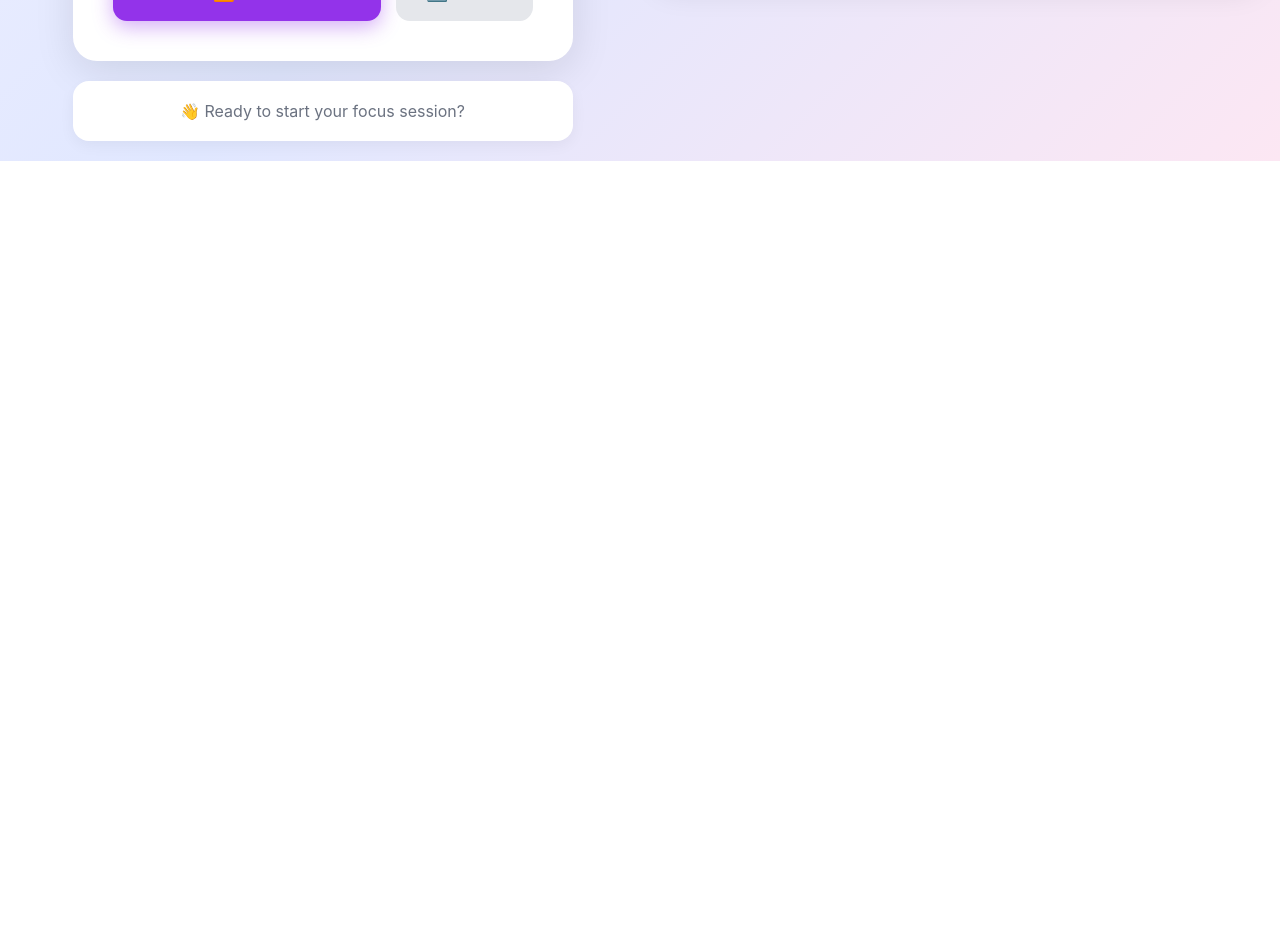
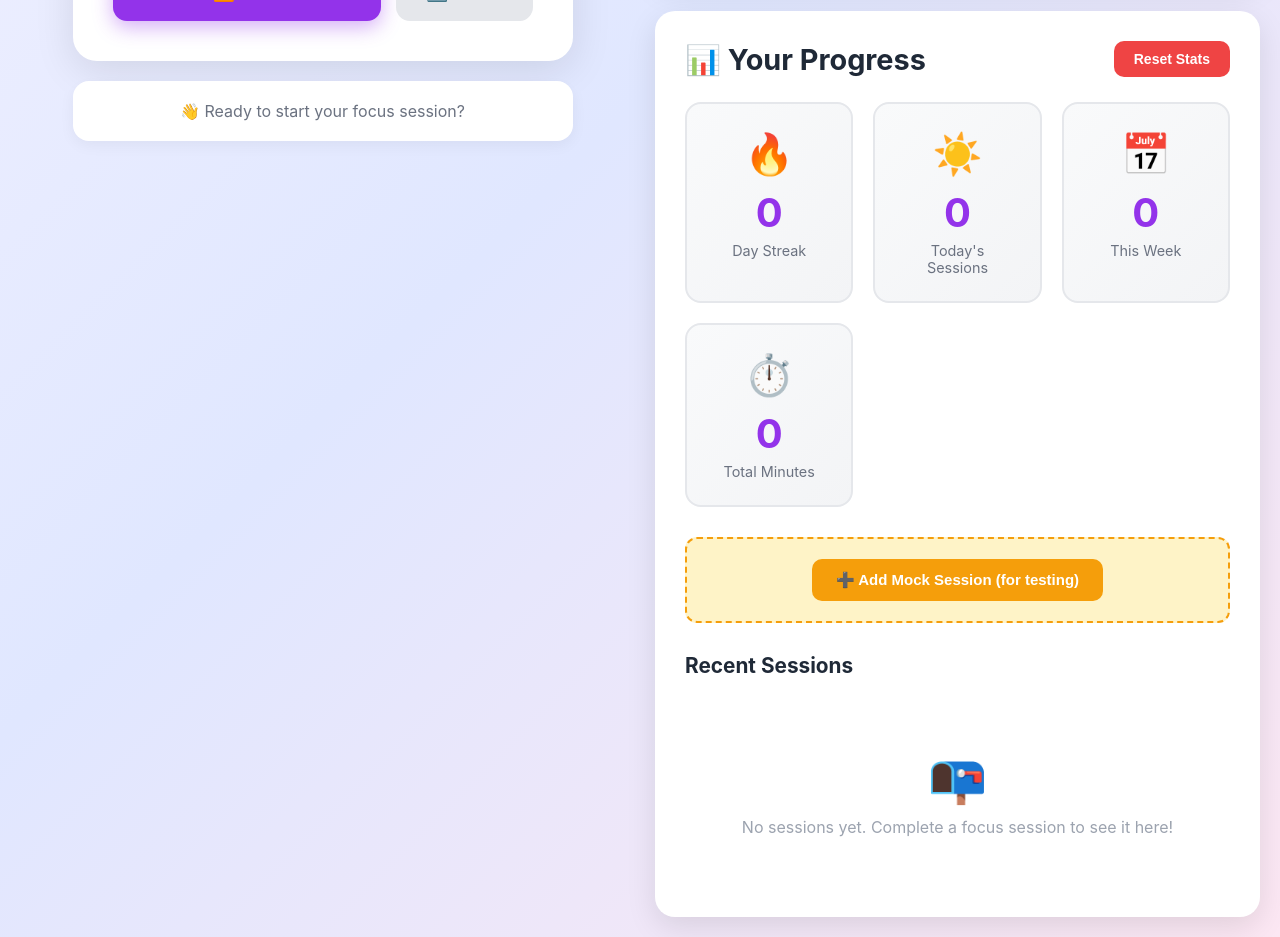
Before and after one commit to RariSparklyy/adhd_focus, a React (Create React App) app: page / in a window 1280 px wide. Shown: the part 740-1677 px from the top of the page. Before the commit the page ends 901 px from the top, so only its background shows below. Built offline with nearby package versions, Linux system fonts and the light colour scheme.

Commit message:
progress tracker

```diff
--- a/src/App.js
+++ b/src/App.js
@@ -1,6 +1,7 @@
 import './App.css';
 import Timer from './components/Timer/Timer';
 import TaskList from './components/TaskList/TaskList';
+import Progress from './components/Progress/Progress';
 
 function App() {
   return (
@@ -18,6 +19,7 @@ function App() {
 
           <div className="tasklist-column">
             <TaskList />
+            <Progress />
           </div>
         </main>
       </div>
--- /dev/null
+++ b/src/components/Progress/Progress.css
@@ -0,0 +1,180 @@
+.progress-container {
+  background: white;
+  border-radius: 20px;
+  padding: 30px;
+  box-shadow: 0 10px 30px rgba(0, 0, 0, 0.1);
+  margin-top: 30px;
+}
+
+/* Header */
+.progress-header {
+  display: flex;
+  justify-content: space-between;
+  align-items: center;
+  margin-bottom: 25px;
+}
+
+.progress-header h2 {
+  font-size: 1.8rem;
+  color: #1f2937;
+}
+
+.reset-stats-btn {
+  padding: 10px 20px;
+  background: #ef4444;
+  color: white;
+  border-radius: 10px;
+  font-size: 14px;
+}
+
+.reset-stats-btn:hover {
+  background: #dc2626;
+}
+
+/* Stats Grid */
+.stats-grid {
+  display: grid;
+  grid-template-columns: repeat(auto-fit, minmax(140px, 1fr));
+  gap: 20px;
+  margin-bottom: 30px;
+}
+
+.stat-card {
+  background: linear-gradient(135deg, #f9fafb 0%, #f3f4f6 100%);
+  border: 2px solid #e5e7eb;
+  border-radius: 16px;
+  padding: 25px;
+  text-align: center;
+  transition: all 0.2s;
+}
+
+.stat-card:hover {
+  transform: translateY(-5px);
+  box-shadow: 0 8px 20px rgba(0, 0, 0, 0.1);
+  border-color: #9333ea;
+}
+
+.stat-icon {
+  font-size: 2.5rem;
+  margin-bottom: 10px;
+}
+
+.stat-value {
+  font-size: 2.5rem;
+  font-weight: 700;
+  color: #9333ea;
+  margin-bottom: 5px;
+}
+
+.stat-label {
+  font-size: 0.9rem;
+  color: #6b7280;
+}
+
+/* Test Section */
+.test-section {
+  text-align: center;
+  margin-bottom: 30px;
+  padding: 20px;
+  background: #fef3c7;
+  border-radius: 12px;
+  border: 2px dashed #f59e0b;
+}
+
+.mock-session-btn {
+  padding: 12px 24px;
+  background: #f59e0b;
+  color: white;
+  border-radius: 10px;
+  font-size: 15px;
+}
+
+.mock-session-btn:hover {
+  background: #d97706;
+}
+
+/* Session History */
+.session-history h3 {
+  font-size: 1.3rem;
+  color: #1f2937;
+  margin-bottom: 20px;
+}
+
+.empty-history {
+  text-align: center;
+  padding: 50px 20px;
+  color: #9ca3af;
+}
+
+.empty-history p:first-child {
+  font-size: 3rem;
+  margin-bottom: 10px;
+}
+
+.history-list {
+  display: flex;
+  flex-direction: column;
+  gap: 12px;
+}
+
+.history-item {
+  display: flex;
+  align-items: center;
+  gap: 15px;
+  padding: 18px;
+  background: #f9fafb;
+  border: 2px solid #e5e7eb;
+  border-radius: 12px;
+  transition: all 0.2s;
+}
+
+.history-item:hover {
+  border-color: #d1d5db;
+  box-shadow: 0 2px 8px rgba(0, 0, 0, 0.05);
+}
+
+.history-icon {
+  font-size: 2rem;
+}
+
+.history-content {
+  flex: 1;
+}
+
+.history-title {
+  font-size: 1.05rem;
+  font-weight: 600;
+  color: #1f2937;
+  margin-bottom: 4px;
+}
+
+.history-meta {
+  font-size: 0.9rem;
+  color: #9ca3af;
+}
+
+.history-badge {
+  width: 32px;
+  height: 32px;
+  background: #10b981;
+  color: white;
+  border-radius: 50%;
+  display: flex;
+  align-items: center;
+  justify-content: center;
+  font-weight: 700;
+  font-size: 1.1rem;
+}
+
+/* Responsive */
+@media (max-width: 768px) {
+  .stats-grid {
+    grid-template-columns: repeat(2, 1fr);
+  }
+
+  .progress-header {
+    flex-direction: column;
+    gap: 15px;
+    align-items: flex-start;
+  }
+}
--- /dev/null
+++ b/src/components/Progress/Progress.jsx
@@ -0,0 +1,146 @@
+import { useState, useEffect } from 'react';
+import './Progress.css';
+
+function Progress() {
+  const [stats, setStats] = useState({
+    todaySessions: 0,
+    weekSessions: 0,
+    totalMinutes: 0,
+    currentStreak: 0
+  });
+
+  const [sessionHistory, setSessionHistory] = useState([]);
+
+  // Load stats from localStorage on mount
+  useEffect(() => {
+    const savedStats = localStorage.getItem('adhd-timer-stats');
+    if (savedStats) {
+      setStats(JSON.parse(savedStats));
+    }
+
+    const savedHistory = localStorage.getItem('adhd-timer-history');
+    if (savedHistory) {
+      setSessionHistory(JSON.parse(savedHistory));
+    }
+  }, []);
+
+  // Mock function to simulate completing a session
+  // (We'll connect this to the Timer later)
+  const mockAddSession = () => {
+    const newSession = {
+      id: Date.now(),
+      type: 'focus',
+      duration: 25,
+      completedAt: new Date().toLocaleString(),
+      date: new Date().toLocaleDateString()
+    };
+
+    const newHistory = [newSession, ...sessionHistory].slice(0, 10); // Keep last 10
+    setSessionHistory(newHistory);
+    localStorage.setItem('adhd-timer-history', JSON.stringify(newHistory));
+
+    const newStats = {
+      ...stats,
+      todaySessions: stats.todaySessions + 1,
+      weekSessions: stats.weekSessions + 1,
+      totalMinutes: stats.totalMinutes + 25,
+      currentStreak: stats.currentStreak + 1
+    };
+    setStats(newStats);
+    localStorage.setItem('adhd-timer-stats', JSON.stringify(newStats));
+  };
+
+  const resetStats = () => {
+    if (window.confirm('Are you sure you want to reset all stats?')) {
+      const emptyStats = {
+        todaySessions: 0,
+        weekSessions: 0,
+        totalMinutes: 0,
+        currentStreak: 0
+      };
+      setStats(emptyStats);
+      setSessionHistory([]);
+      localStorage.setItem('adhd-timer-stats', JSON.stringify(emptyStats));
+      localStorage.setItem('adhd-timer-history', JSON.stringify([]));
+    }
+  };
+
+  return (
+    <div className="progress-container">
+      <div className="progress-header">
+        <h2>📊 Your Progress</h2>
+        <button onClick={resetStats} className="reset-stats-btn">
+          Reset Stats
+        </button>
+      </div>
+
+      {/* Stats Cards */}
+      <div className="stats-grid">
+        <div className="stat-card">
+          <div className="stat-icon">🔥</div>
+          <div className="stat-value">{stats.currentStreak}</div>
+          <div className="stat-label">Day Streak</div>
+        </div>
+
+        <div className="stat-card">
+          <div className="stat-icon">☀️</div>
+          <div className="stat-value">{stats.todaySessions}</div>
+          <div className="stat-label">Today's Sessions</div>
+        </div>
+
+        <div className="stat-card">
+          <div className="stat-icon">📅</div>
+          <div className="stat-value">{stats.weekSessions}</div>
+          <div className="stat-label">This Week</div>
+        </div>
+
+        <div className="stat-card">
+          <div className="stat-icon">⏱️</div>
+          <div className="stat-value">{stats.totalMinutes}</div>
+          <div className="stat-label">Total Minutes</div>
+        </div>
+      </div>
+
+      {/* Mock Button for Testing */}
+      <div className="test-section">
+        <button onClick={mockAddSession} className="mock-session-btn">
+          ➕ Add Mock Session (for testing)
+        </button>
+      </div>
+
+      {/* Session History */}
+      <div className="session-history">
+        <h3>Recent Sessions</h3>
+        {sessionHistory.length === 0 ? (
+          <div className="empty-history">
+            <p>📭</p>
+            <p>No sessions yet. Complete a focus session to see it here!</p>
+          </div>
+        ) : (
+          <div className="history-list">
+            {sessionHistory.map(session => (
+              <div key={session.id} className="history-item">
+                <div className="history-icon">
+                  {session.type === 'focus' ? '🎯' : '☕'}
+                </div>
+                <div className="history-content">
+                  <div className="history-title">
+                    {session.type === 'focus' ? 'Focus Session' : 'Break Session'}
+                  </div>
+                  <div className="history-meta">
+                    {session.duration} min • {session.completedAt}
+                  </div>
+                </div>
+                <div className="history-badge">
+                  ✓
+                </div>
+              </div>
+            ))}
+          </div>
+        )}
+      </div>
+    </div>
+  );
+}
+
+export default Progress;
```
